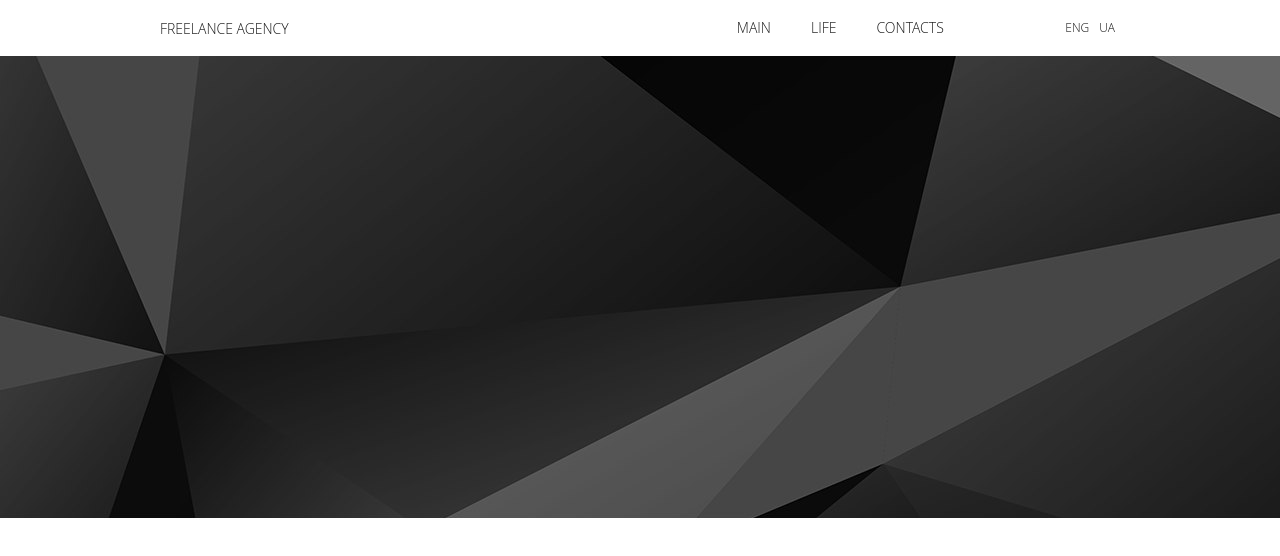
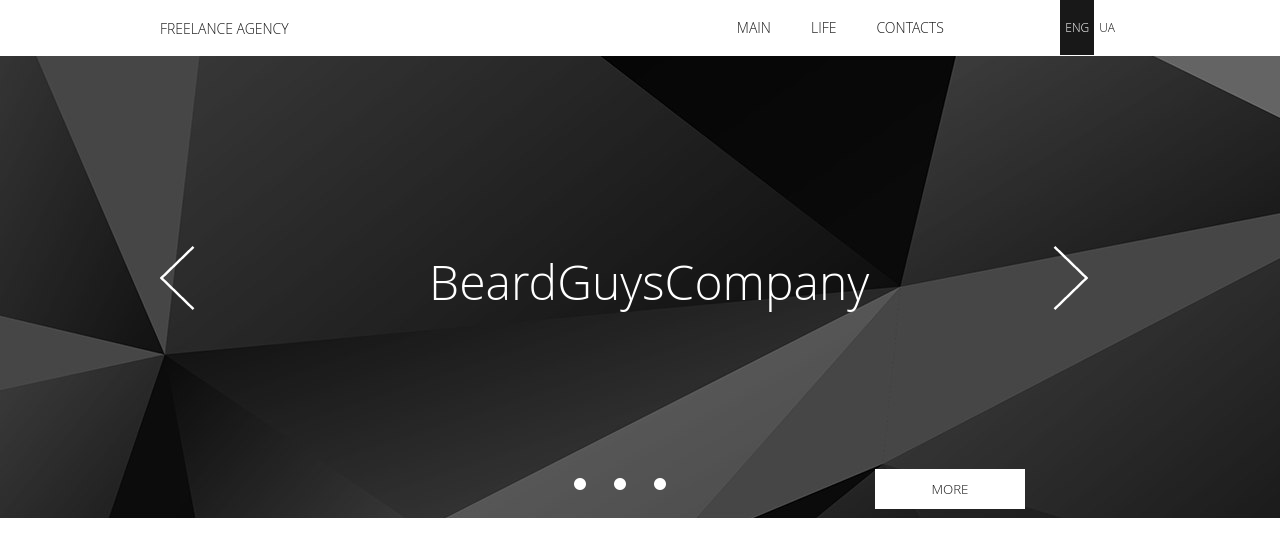
Before and after one commit to BeardGuys/beard, a plain HTML site: page index.html in a window 1280 px wide. Drawn offline with Linux system fonts and the light colour scheme.

Commit message:
header&slider (without refactoring)

```diff
--- a/css/main.css
+++ b/css/main.css
@@ -11,12 +11,6 @@ body {
     width: 100%;
     height: 1200px;
     min-height: 100%;
-    /*background: url(../img/body__background.jpg)  no-repeat center center fixed;*/
-    background-size: 100% 1200px;
-   /* -moz-background-size: cover;
-    -webkit-background-size: cover;
-    -o-background-size: cover;
-    background-size: cover;*/
 }
 
 .wrapper{
@@ -86,10 +80,10 @@ header {
 }
 
 .header__main-menu a:hover {
-    color: #FFFFFF;
-    background-color:#181818 ;
-    height: 55px;
+    color:#181818 ;
+    height: 52px;
     text-align: center;
+    border-bottom: 2px solid #181818;
 }
 
 /*.header__main-menu__elem:hover {
@@ -127,6 +121,7 @@ header {
     padding: 0 5px;
     font-family: 'Open Sans';
     font-weight: lighter;
+    cursor: pointer;
 }
 
 .language-menu__button li {
@@ -140,6 +135,11 @@ header {
 }
 
 .language-menu__button a:hover {
+    cursor: pointer;
+    height: 55px;
+    text-align: center;
+}
+#language-menu__button_eng  {
     color: white;
     background-color: #181818;
     height: 55px;
@@ -155,3 +155,93 @@ header {
     padding: 0;
     min-height: 462px;
 }
+.slider__arrow{
+    cursor: pointer;
+}
+.slider__arrow-left{
+    position: relative;
+    top:190px;
+    display:inline-block;
+    width:35px ;
+    height:64px;
+    background: url(../img/slider_032.png)  no-repeat;
+}
+.slider__arrow-right{
+    position: relative;
+    top:190px;
+    left:580px;
+    display:inline-block;
+    width:35px ;
+    height:64px;
+    background: url(../img/slider_03.png)  no-repeat;
+}
+.slider h1{
+    display:inline-block;
+    position: relative;
+    top:180px;
+    left:50%;
+    text-decoration: none;
+    text-align: center;
+    height: 64px;
+    line-height: 64px;
+    font-size: 48px;
+    margin: 0 0 0 -330px;
+    padding: 0;
+    color:white;
+    width:600px ;
+    font-weight: lighter;
+}
+.slider__switch {
+    position: relative;
+    top:330px;
+    left:50%;
+    margin-left: -120px;
+    width: 120px;
+    height: 40px;
+    display: block;
+    vertical-align: middle;
+    font-size: 0;
+}
+
+.slider__switch li {
+    height: 24px;
+    width:24px;
+    padding: 8px;
+    list-style: none;
+    display: inline-block;
+    vertical-align: middle;
+    outline: none;
+    text-align: justify;
+    overflow: hidden;
+}
+
+.slider__switch a {
+    display: block;
+    padding: 0;
+    text-decoration: none;
+    font-size: 24px;
+    text-align: center;
+    height: 24px;
+    line-height: 24px;
+    width:24px;
+    background:  url(../img/slider_10.png)  no-repeat;
+}
+
+.slider__switch a:hover {
+    background:  url(../img/slider_12.png)  no-repeat;
+}
+.slider__key{
+    position: relative;
+    top:295px;
+    left: 715px;
+    height: 40px;
+    width: 150px;
+    background-color: #FFFFFF;
+    color: #181818;
+    font-weight: bold;
+    border: none;
+    font-family: 'Open Sans';
+    font-weight: lighter;
+    cursor: pointer;
+
+}
--- a/index.html
+++ b/index.html
@@ -26,15 +26,30 @@
     </ul>
     <ul class="language-menu">
         <li class="language-menu__button" id='shift'>
-            <a href="#" class="language-menu__button_ua">ENG</a>
+            <a href="#" id="language-menu__button_eng" class="language-menu__button_eng">ENG</a>
         </li>
         <li class="language-menu__button">
-            <a href="#" class="language-menu__button_eng">UA</a>
+            <a href="#" id="language-menu__button_ua" class="  language-menu__button_ua">UA</a>
         </li>
     </ul>
 </header>
 </div>
 <div class="slider">
+    <a href="#" class="slider__arrow slider__arrow-left"></a>
+        <h1>BeardGuysCompany</h1>
+    <a href="#" class="slider__arrow slider__arrow-right"></a>
+    <ul class="slider__arrow slider__switch">
+        <li>
+            <a></a>
+        </li>
+        <li>
+            <a></a>
+        </li>
+        <li>
+            <a></a>
+        </li>
+    </ul>
+    <input type="submit" class="slider__key"  value="MORE">
 </div>
 </div>
 </body>
```
Also changed, not shown: img/eng.png (deleted), img/engh.png (deleted), img/slider_03.png (added), img/slider_032.png (added), img/slider_10.png (added), img/slider_12.png (added), img/ua.jpg (deleted), img/uah.jpg (deleted).
